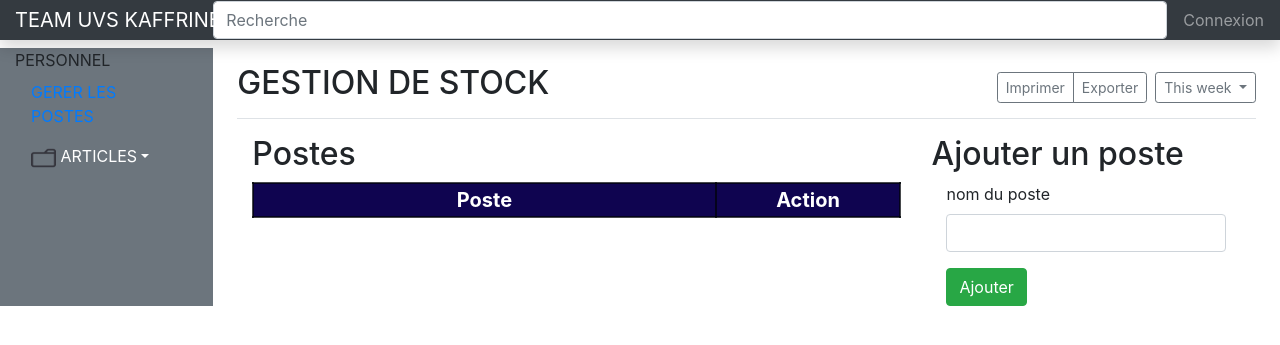
After one commit to kalisto11/gestock, a PHP site: template view/personnel/listepostes.php in a window 1280 px wide. The commit adds this page. Shown: the top 345 px of the page. Run offline with PHP 8.4, Linux system fonts and the light colour scheme; the template is opened without the code that fills it, so the values that code supplies are empty.

Commit message:
fusion des vues de Postes en une seule page

```diff
--- a/public/css/style.css
+++ b/public/css/style.css
@@ -31,23 +31,43 @@
       width: 50%;
   }
   table{
-    width: 70%;
+    width: 100%;
     border-collapse: collapse;
     text-align: center;
     margin: 0px;
 }
 th, td{
-    border: 1px solid black;
+    border: 2px solid rgba(0, 4, 8, 0.719);
     text-align: center;
 }
 th{
-    height: 40px;
     font-weight: bold;
     font-size: 20px;
-    background-color:rgb(238, 238, 245);
+    background-color:rgb(15, 4, 80);
+    color: #fff;
 
 }
-td{
-    height: 50px;
 
+/* Pour colorer les lignes pairs et impaires des tableaux*/
+tr:nth-child(even){
+  background: #fff
 }
+tr:nth-child(odd){
+  background:rgba(183, 209, 209, 0.336)
+}
+table a{
+  text-decoration: none;
+}
+
+/* Pour reduire ou augmenter la largeur des colonnes des tableaux */
+.th-lg{
+  width: 80%;
+}
+
+.th-md{
+  width: 50%;
+}
+
+.th-sm{
+  width: 20%;
+}
--- a/public/default.php
+++ b/public/default.php
@@ -34,7 +34,7 @@
                         <ul class="nav flex-column">
                             <li class="nav-item">
                                 PERSONNEL
-                                <a class="nav-link" href="/gestock/personnel/liste-postes">LISTE DES POSTES</a>
+                                <a class="nav-link" href="/gestock/postes/liste-postes">GERER LES POSTES</a>
                             </li>
                             <li class="nav-item">
                                 <a class="nav-link text-white dropdown-toggle" data-toggle="dropdown" href="#"><img src="images\icones\dossier.png"> ARTICLES</a>
@@ -62,7 +62,7 @@
                                 This week
                             </button>
                         </div>
-s                    </div>
+                    </div>
                     <div>
                     <?= $content ?>
                     </div>
--- /dev/null
+++ b/view/personnel/listepostes.php
@@ -0,0 +1,36 @@
+<div class="container-fluid">
+    <div class="row">
+        <div class="col-md-8">
+            <h2>Postes</h2>
+            <table>
+                <tr>
+                    <th class="th-md">Poste</th>
+                    <th class="th-sm">Action</th>
+                </tr>
+                <?php foreach($postes as $poste): ?>
+                    <tr>
+                        <td><?= $poste->nom ?></td>
+                        <td>
+                            <a href="/gestock/postes/modifier-poste/<?= $poste->id ?>"><button class="btn btn-info btn-sm"><img src="images/icones/pencil.png" alt="Modifier" title="Modifier"></button></a>
+                            <a href="/gestock/postes/supprimer-poste/<?= $poste->id ?>"><button class="btn btn-danger btn-sm"><img src="images/icones/delete.png" alt="Supprimer" title="Supprimer"></button></a>
+                        </td>
+                    </tr>
+                <?php endforeach ; ?>
+            </table>
+        </div>
+        <div class="col-md-4">
+            <h2>Ajouter un poste</h2>
+            <div class="container-fluid">
+                <form method="post" action="/gestock/postes/traitement-poste">
+                    <div class="form-group">
+                        <label for="nom">nom du poste</label>
+                        <input class="form-control" type="text" name="nomPoste" value="<?php if (isset($currentPoste->id)){echo $currentPoste->nom;} ?>">
+                    </div>
+                    <input type="hidden" name="operation" value="<?php if (isset($currentPoste->id)){echo 'modifier';}else{echo 'ajouter';} ?>">
+                    <input type="hidden" name="idPoste" value="<?php if (isset($currentPoste->id)){echo $currentPoste->id ;} ?>">
+                    <input type="submit" value="<?php if (isset($currentPoste->id)){echo 'Modifier';}else{echo 'Ajouter';} ?>"class="btn btn-success">
+                </form>
+            </div>
+        </div>
+    </div>
+</div>
```
Also changed, not shown: controller/personnel.php (deleted, +0 -65 lines), controller/postes.php (added, +82 -0 lines), model/poste.php (+7 -5 lines), view/personnel/listeposte.php (deleted, +0 -32 lines), controller/controller.php (line endings or trailing spaces).
